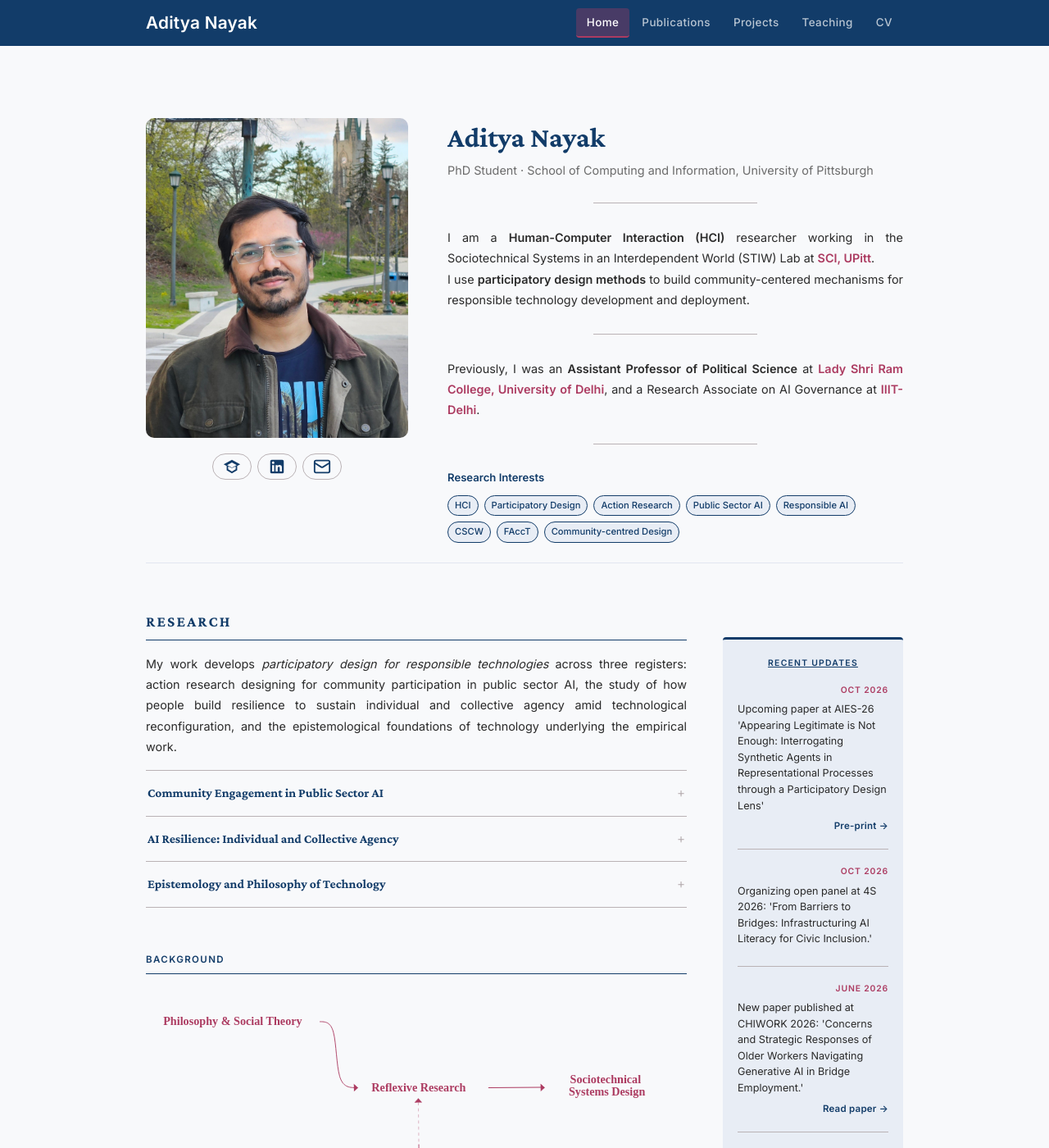
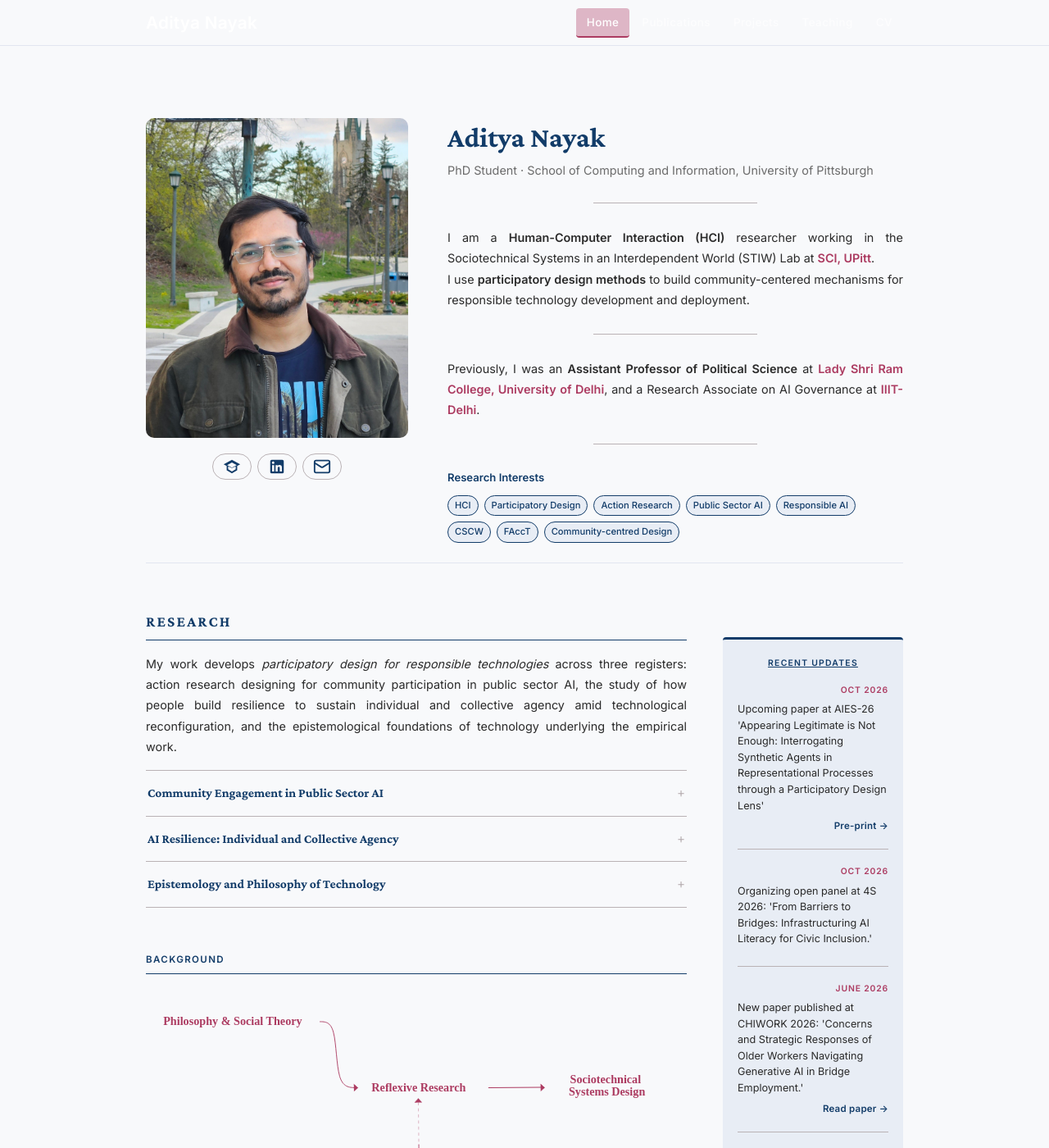
Before and after one commit to adityanayak-info/adityanayak-info.github.io, a Jekyll site: the page built from index.md, in a window 1280 px wide and 1400 px high. Shown: the whole window at 82% size. Built offline with Jekyll 4.4.1, drawn with Linux system fonts in a browser that asks for light colours.

Commit message:
Change footer and header background color to var(--bg)

```diff
--- a/assets/css/style.css
+++ b/assets/css/style.css
@@ -59,8 +59,9 @@
   position: sticky;
   top: 0;
   z-index: 200;
-  background: var(--navy);
+  background: var(--bg);
   height: var(--header-height);
+  border-bottom: 1px solid var(--border);
 }
 
 .site-tagline { display: none; }
@@ -869,7 +870,7 @@
    FOOTER
    ============================================================ */
 .site-footer {
-  background: var(--navy);
+  background: var(--bg);
   color: rgba(255,255,255,0.5);
   padding: 22px 0;
   margin-top: auto;
```
